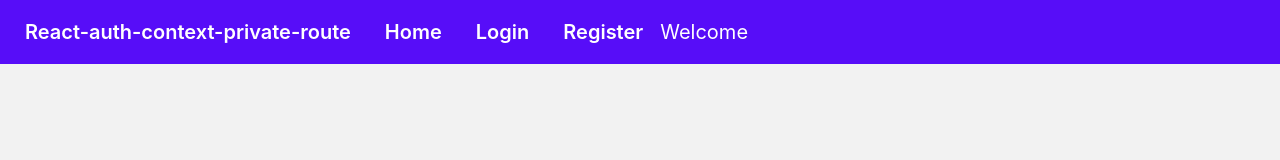
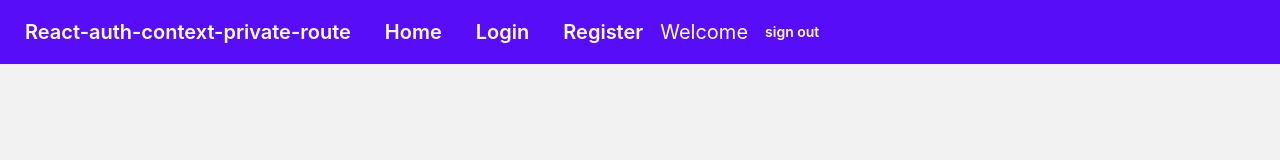
Before and after one commit to onikd08/react-auth-context-private-route, a React (Create React App) app: page /register in a window 1280 px wide. Shown: the top 160 px of the page. Built offline with nearby package versions, Linux system fonts and the light colour scheme; no server answers.

Commit message:
Add sign out

```diff
--- a/src/components/Header.jsx
+++ b/src/components/Header.jsx
@@ -3,7 +3,15 @@
 import { AuthContext } from "../contexts/UserContext";
 
 const Header = () => {
-  const { user } = useContext(AuthContext);
+  const { user, signOutUser } = useContext(AuthContext);
+
+  const handleSignOutUser = () => {
+    signOutUser()
+      .then(() => {
+        console.log("Signed out");
+      })
+      .catch((err) => console.log(err.message));
+  };
   return (
     <div>
       <div className="navbar bg-primary text-primary-content">
@@ -20,6 +28,12 @@
           Register
         </Link>
         <p className="normal-case text-xl">Welcome {user?.email}</p>
+        <button
+          onClick={handleSignOutUser}
+          className="btn btn-ghost normal-case text-sm"
+        >
+          sign out
+        </button>
       </div>
     </div>
   );
--- a/src/contexts/UserContext.js
+++ b/src/contexts/UserContext.js
@@ -5,13 +5,14 @@
   getAuth,
   onAuthStateChanged,
   signInWithEmailAndPassword,
+  signOut,
 } from "firebase/auth";
 
 export const AuthContext = createContext();
 const auth = getAuth(app);
 
 const UserContext = ({ children }) => {
-  const [user, setUser] = useState({ displayName: "Anik" });
+  const [user, setUser] = useState({});
 
   const createUser = (email, password) => {
     return createUserWithEmailAndPassword(auth, email, password);
@@ -19,6 +20,10 @@
 
   const signInUser = (email, password) => {
     return signInWithEmailAndPassword(auth, email, password);
+  };
+
+  const signOutUser = () => {
+    return signOut(auth);
   };
 
   useEffect(() => {
@@ -30,7 +35,7 @@
     };
   }, []);
 
-  const authInfo = { user, createUser, signInUser };
+  const authInfo = { user, createUser, signInUser, signOutUser };
 
   return (
     <AuthContext.Provider value={authInfo}>{children}</AuthContext.Provider>
```
